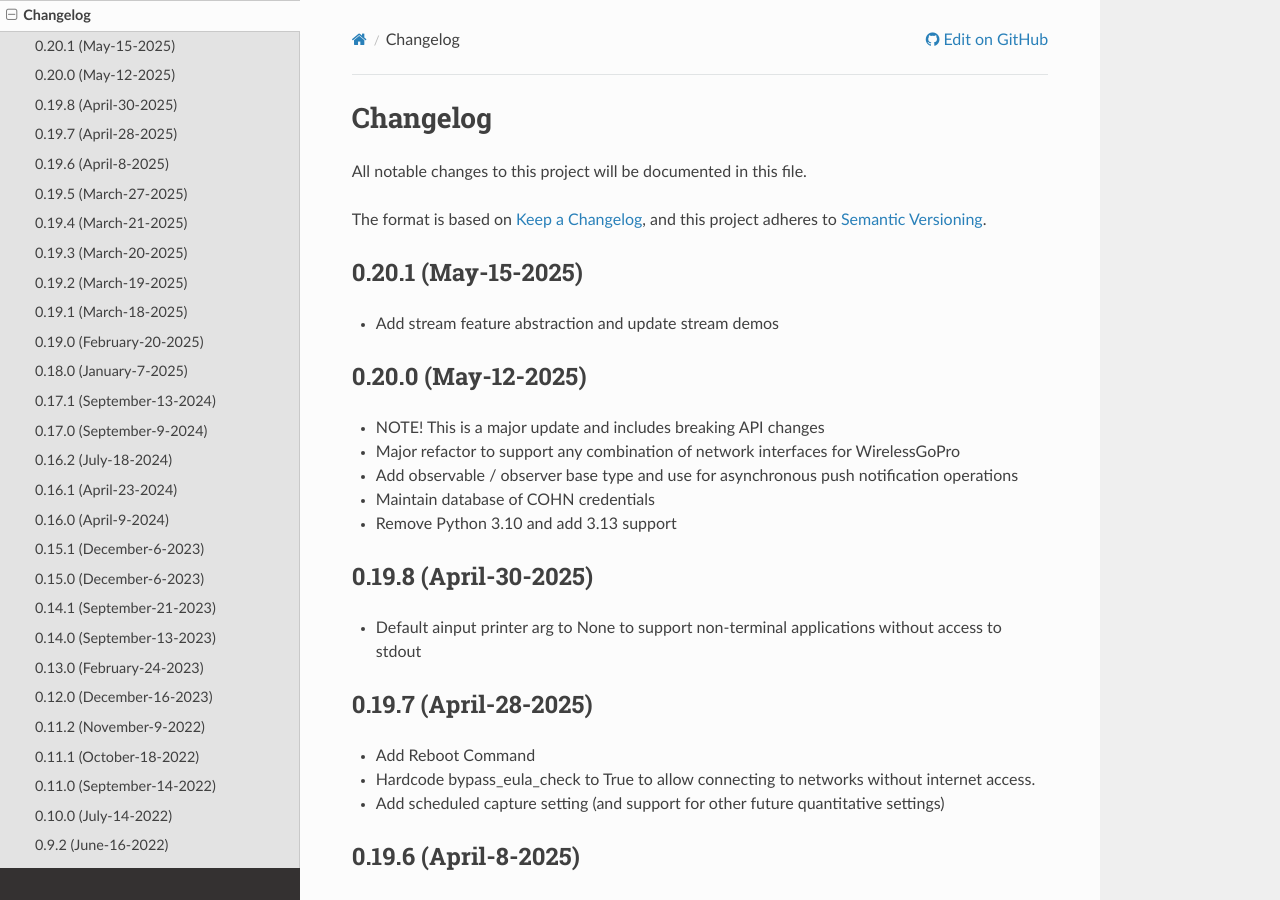
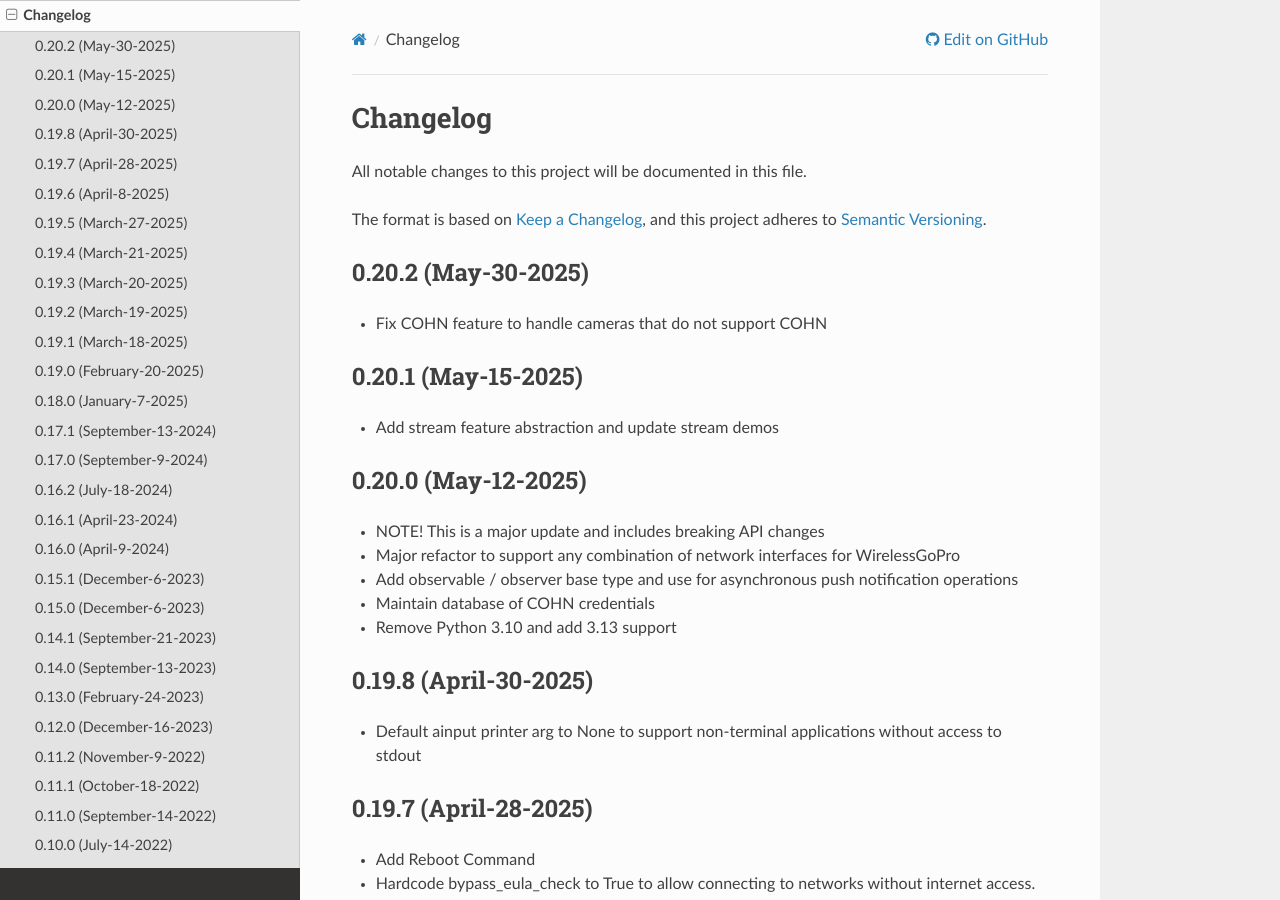
Before and after one commit to gopro/OpenGoPro, a Sphinx documentation site: the page built from demos/python/sdk_wireless_camera_control/docs/changelog.rst, in a window 1280 px wide and 900 px high. Built offline with Sphinx 7.4.7 and the Read the Docs theme 3.1.0, drawn with Linux system fonts in a browser that asks for light colours; the version number could not be read and is left out.

Commit message:
Release Python SDK 0.20.2

```diff
--- a/demos/python/sdk_wireless_camera_control/docs/changelog.rst
+++ b/demos/python/sdk_wireless_camera_control/docs/changelog.rst
@@ -8,6 +8,10 @@ All notable changes to this project will be documented in this file.
 
 The format is based on `Keep a Changelog <https://keepachangelog.com/en/1.0.0/>`_,
 and this project adheres to `Semantic Versioning <https://semver.org/spec/v2.0.0.html>`_.
+
+0.20.2 (May-30-2025)
+--------------------
+* Fix COHN feature to handle cameras that do not support COHN
 
 0.20.1 (May-15-2025)
 --------------------
```
Also changed, not shown: 1 other file.
